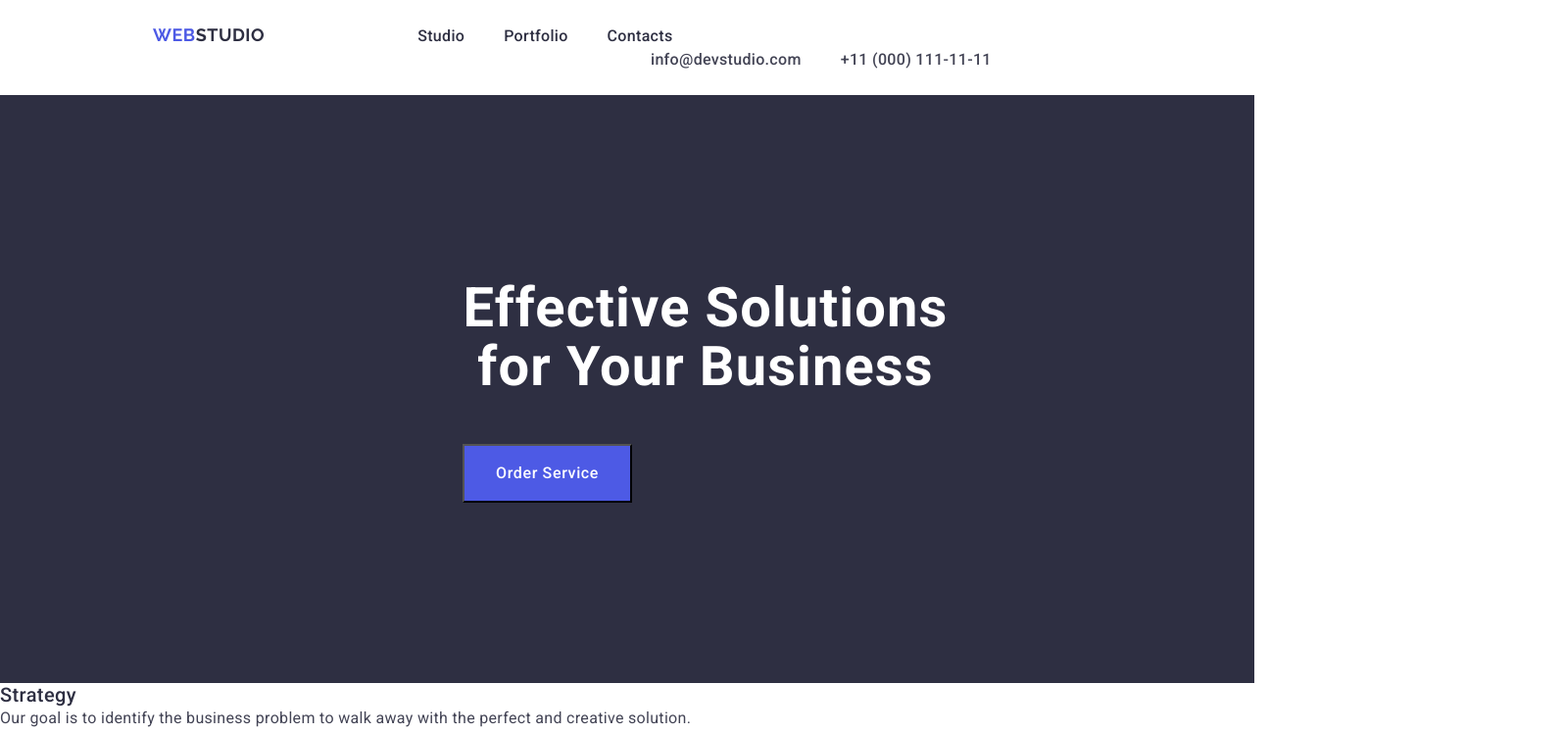
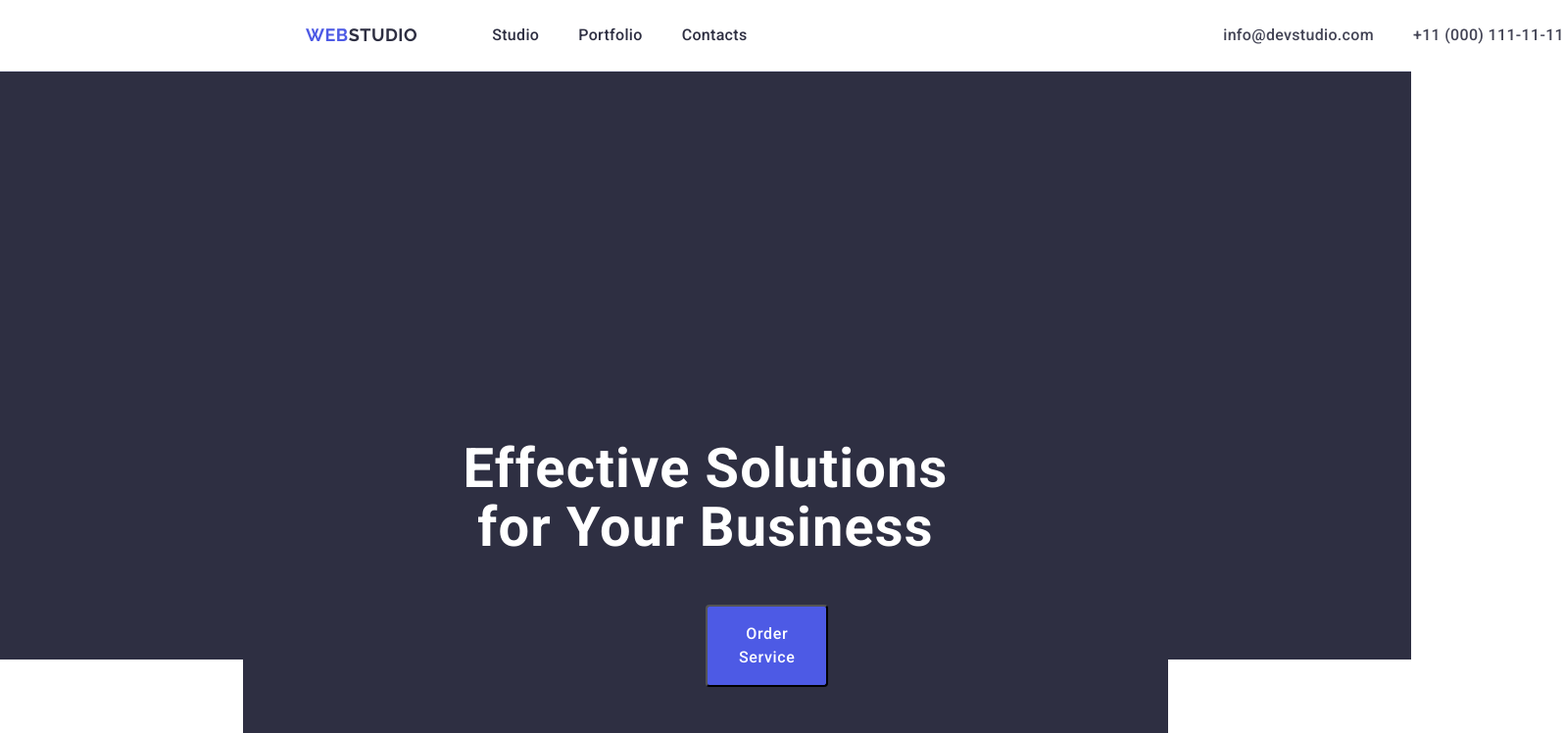
Before and after one commit to MarinaSanM/goit-markup-hw-03, a plain HTML site: page index.html in a window 1280 px wide. Shown: the top 748 px of the page at 98% size, 1596 px wide, since content can reach past the window. Drawn offline with nearby package versions, Linux system fonts and the light colour scheme.

Commit message:
next changes

```diff
--- a/css/styles.css
+++ b/css/styles.css
@@ -5,7 +5,7 @@
     background-color: #FFFFFF;
     font-size: 16px;
     color: #434455;
-    max-width: 1440px;
+    width: 1440px;
 }
 
 * {
@@ -13,10 +13,6 @@
     margin-bottom: 0;
     list-style-type: none;
     box-sizing: border-box;
-}
-
-li {
-    list-style-type: none;
 }
 
 a {
@@ -38,37 +34,35 @@
     margin-top: 0;
     margin-bottom: 0;
     padding-left: 0;
-    list-style-type: none;
+    list-style: none;
 }
 
 /*======Header section======*/
 
 .conteiner {
-    display: block;
-    min-width: 1440px;
-    padding-top: 24px;
-    padding-bottom: 24px;
-
+    display: flex;
+    width: 1440px;
 }
 
-/*.header-box {
-    display: inline-block;
+.header {
     border-bottom: 1px solid #E7E9FC;
-    padding: 0 156px;
-}*/
+    padding: 24px 156px;
+}
+
+.nav {
+    display: flex;
+}
 
 .logo {
-    /*margin-left: 156px;*/
     display: inline-flex;
     height: 24px;
     align-items: center;
     flex-shrink: 0;
+    margin-right: 76px;
 }
 
 .nav-list {
-    margin-left: 76px;
-    display: inline-flex;
-    /*align-items: flex-start;*/
+    display: flex;
     gap: 40px;
 }
 
@@ -98,6 +92,7 @@
     font-weight: 500;
     line-height: 1.5;
     letter-spacing: 0.02em;
+    display: block;
 }
 
 .nav-link-item:hover,
@@ -107,12 +102,11 @@
 
 address {
     font-style: normal;
+    margin-left: auto;
 }
 
 .contacts-list {
-    box-sizing: border-box;
-    display: inline-flex;
-    margin-left: 332px;
+    display: flex;
     gap: 40px;
 }
 
@@ -133,13 +127,20 @@
 
 .main {
     color: #2E2F42;
+    width: 100%;
+    margin: 0;
 }
 
-.conteiner_section_one {
+.section_one {
+    display: flex;
     background-color: #2E2F42;
-    max-width: 1440px;
+    box-sizing: border-box;
+    width: 100%;
+    padding: 188px 472px;
+    flex-direction: column;
+    align-items: center;
+    gap: 48px;
     height: 600px;
-    padding: 188px 472px 188px 472px;
 }
 
 .section-caption {
@@ -150,28 +151,39 @@
     font-weight: 700;
     line-height: 1.07;
     letter-spacing: 0.02em;
+    /* margin-bottom: 48px;*/
 }
 
 .main-button {
     background-color: #4D5AE5;
     color: #FFF;
-    display: flex;
+    display: block;
+    /* width: 169px;
+   height: 56px;*/
     padding: 16px 32px;
     align-items: flex-start;
-    gap: 10px;
+    margin: 0 auto;
+    border-radius: 4px;
     /* Button Text */
     font-size: 16px;
     font-weight: 500;
     line-height: 1.5;
     letter-spacing: 0.04em;
     cursor: pointer;
-    margin-top: 48px;
-
 }
 
 .main-button:hover,
 .main-button:focus {
     background-color: #404BBF;
+}
+
+.section_two {
+    padding: 106px 156px 120px 156px;
+    box-sizing: border-box;
+}
+
+.section-list-item {
+    box-sizing: border-box;
 }
 
 .section_three {
--- a/index.html
+++ b/index.html
@@ -21,8 +21,8 @@
 
     <!--Header section-->
 
-    <header>
-        <div class="conteiner">
+    <header class="header">
+        <div class="conteiner header-conteiner">
             <nav class="nav">
                 <div class="logo">
                     <a class="nav-web" href="./index.html">Web<span class="nav-logo">Studio</span></a>
@@ -60,7 +60,7 @@
     <main class="main">
         <!--Section 1 main-->
         <section class="section_one">
-            <div class="conteiner_section_one">
+            <div class="conteiner section_one">
                 <h1 class="section-caption">Effective Solutions
                     for Your Business
                 </h1>
@@ -70,14 +70,19 @@
 
         <!--Section 2 our means-->
         <section class="section_two">
+
             <h2 class="section-title" hidden>small title</h2>
 
+            <div class="conteiner section_two">
                 <ul class="section-list">
+                    <div class="section-list-item">
                         <li class="section-list-item">
                             <h3 class="section-list-item-subtitle">Strategy</h3>
                             <p class="section-list-item-text">Our goal is to identify the business
                                 problem to walk away with the perfect and creative solution.</p>
                         </li>
+                    </div>
+                    <div class="section-list-item">
                         <li class="section-list-item">
                             <h3 class="section-list-item-subtitle">Punctuality</h3>
                             <p class="section-list-item-text">Bring the key message to the brand's audience for the best
@@ -85,19 +90,27 @@
                                 within the shortest possible
                                 time.</p>
                         </li>
+                    </div>
+                    <div class="section-list-item">
                         <li class="section-list-item">
                             <h3 class="section-list-item-subtitle">Diligence</h3>
-                    <p class="section-list-item-text">Research and confirm brands that present the strongest digital
+                            <p class="section-list-item-text">Research and confirm brands that present the strongest
+                                digital
                                 growth opportunities and minimize
                                 risk.</p>
                         </li>
+                    </div>
+                    <div class="section-list-item">
                         <li class="section-list-item">
                             <h3 class="section-list-item-subtitle">Technologies</h3>
-                    <p class="section-list-item-text">Design practice focused on digital experiences. We bring forth
+                            <p class="section-list-item-text">Design practice focused on digital experiences. We bring
+                                forth
                                 a deep passion
                                 for problem-solving.</p>
                         </li>
+                        </divsection-list-it>
                 </ul>
+            </div>
         </section>
 
         <!--Section 3 our specialists-->
```
Lines whose indentation alone changed are shown as unchanged.
